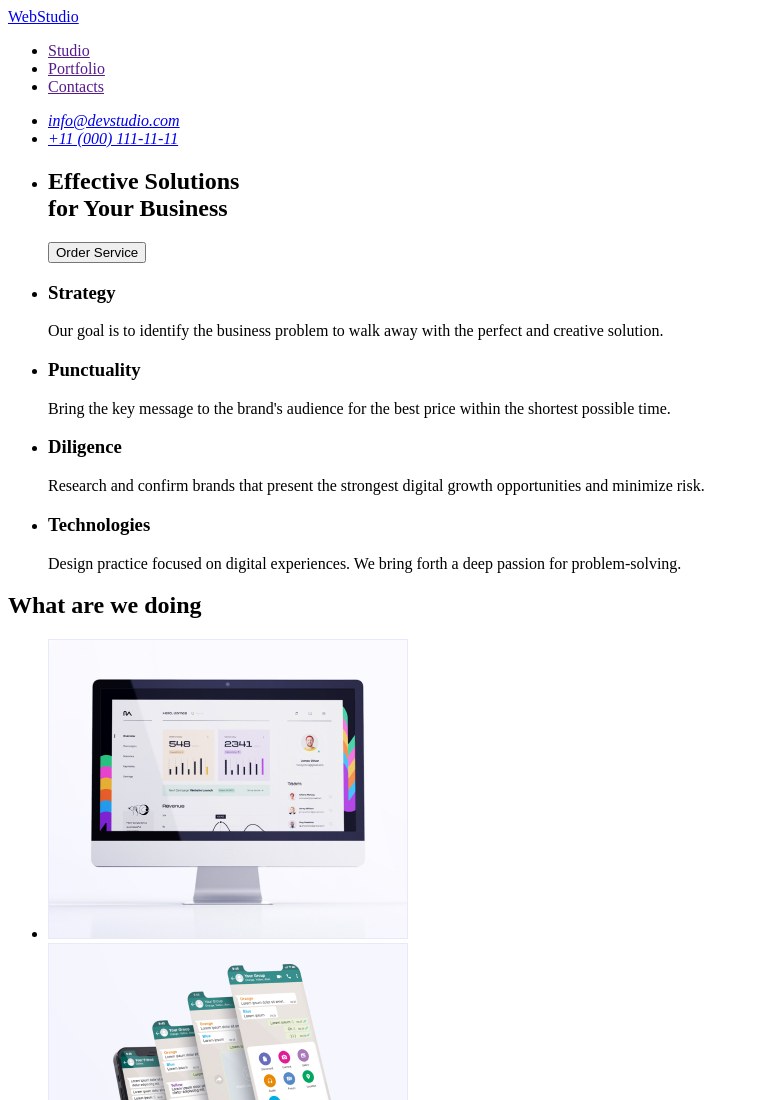
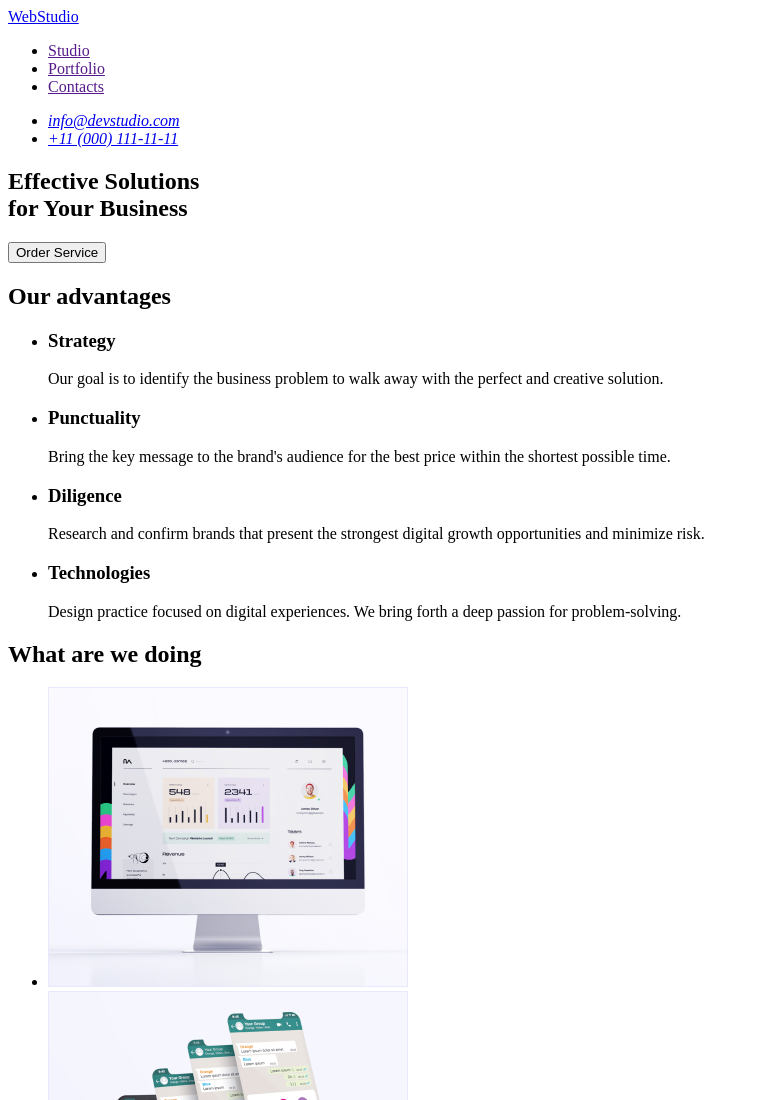
Before and after one commit to Alex-diver/goit-markup-hw-01, a plain HTML site: page index.html in a window 1280 px wide. Shown: the top 1100 px of the page, without its empty margins (0-759 px from the left). Drawn offline with Linux system fonts and the light colour scheme.

Commit message:
first commit

```diff
--- a/index.html
+++ b/index.html
@@ -28,16 +28,13 @@
     <!-- Section 1 -->
     <div>
       <section>
-      <ul>
-        <li>
           <h1>Effective Solutions<br>for Your Business</h1>
           <button type="button">Order Service</button>
-        </li>
-      </ul>
-        </section>
+      </section>
     </div>
       <!-- Section 2-->
       <section>
+        <h2>Our advantages</h2>
         <ul>
           <li>
             <h3>Strategy</h3>
```
